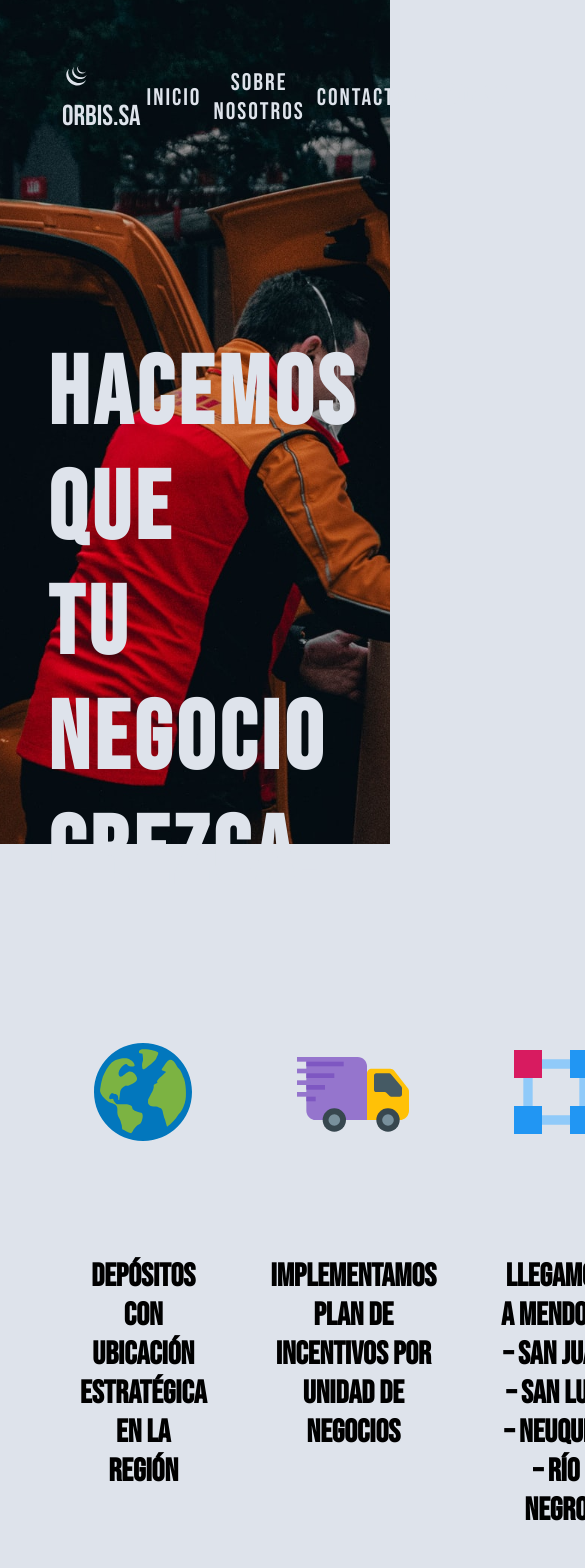
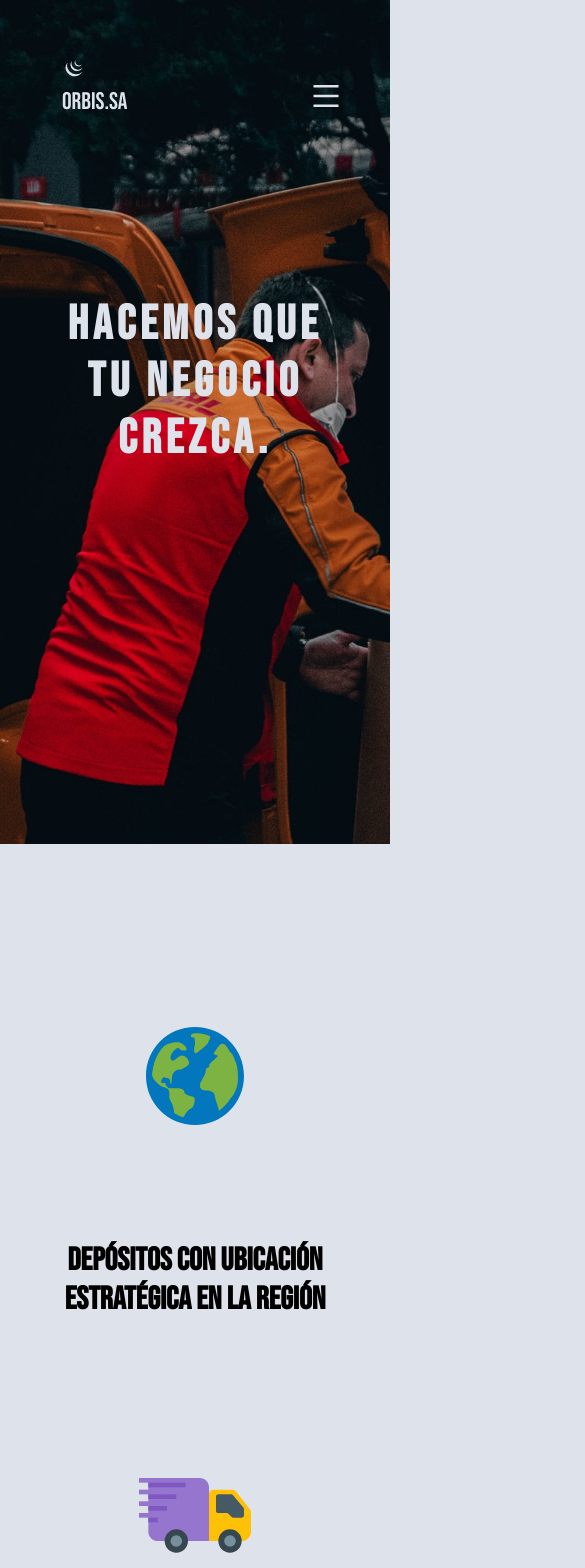
Before and after one commit to jattorri/orbis, a React (Create React App) app: page / in a window 390 px wide. Shown: the top 1568 px of the page, 585 px wide, since content can reach past the window. Built offline with nearby package versions, Linux system fonts and the light colour scheme.

Commit message:
responsive

```diff
--- a/src/Navbar.js
+++ b/src/Navbar.js
@@ -1,6 +1,7 @@
 import React from 'react';
 import { FaBehance, FaFacebook, FaLinkedin, FaTwitter } from 'react-icons/fa';
 import { DiJqueryLogo } from 'react-icons/di';
+import { AiOutlineMenu } from 'react-icons/ai';
 
 const Navbar = () => {
   return (
@@ -30,6 +31,10 @@ const Navbar = () => {
           <FaTwitter />
         </a>
       </div>
+      <div></div>
+      <div className='navbar-toggle'>
+        <AiOutlineMenu />
+      </div>
     </nav>
   );
 };
--- a/src/index.css
+++ b/src/index.css
@@ -1,4 +1,5 @@
 @import url('https://fonts.googleapis.com/css2?family=Bebas+Neue&display=swap');
+
 html {
   box-sizing: border-box;
   background-color: #dee3eb;
@@ -15,13 +16,12 @@ body {
   background-size: 90rem;
   height: 100vh;
 }
-#root {
-}
+
 /**********NAVBAR*************/
 .navbar {
   padding: 2em;
   display: grid;
-  grid-template-columns: 0.5fr 2fr 1fr;
+  grid-template-columns: 1fr 2fr 1fr;
   background-color: transparent;
 }
 .navbar-links-grid {
@@ -100,4 +100,80 @@ body {
 .card > h6 {
   font-size: 2rem;
 }
+.navbar-toggle {
+  display: none;
+}
 /**********ABOUT*************/
+@media (max-width: 800px) {
+  .hero-h1 {
+    text-align: center;
+    padding: 3rem;
+    color: #dee3eb;
+    font-size: 4rem;
+    font-family: 'Bebas Neue';
+    letter-spacing: 0.3rem;
+  }
+  .navbar-icons-grid {
+    display: none;
+  }
+  .navbar-links-grid {
+    display: none;
+  }
+  .about {
+    display: block;
+    height: 100vh;
+    padding: 3rem;
+  }
+  .navbar-toggle {
+    position: relative;
+    padding: 3rem;
+    text-align: center;
+    font-size: 2rem;
+    display: block;
+    color: #dee3eb;
+  }
+  .navbar-toggle:hover {
+    color: #e2bb39;
+  }
+}
+
+@media (max-width: 400px) {
+  .hero-h1 {
+    text-align: center;
+    padding: 3rem;
+    color: #dee3eb;
+    font-size: 3rem;
+    font-family: 'Bebas Neue';
+    letter-spacing: 0.3rem;
+  }
+  .navbar-icons-grid {
+    display: none;
+  }
+  .navbar-links-grid {
+    display: none;
+  }
+  .about {
+    display: block;
+    height: 100vh;
+    padding: 2rem;
+  }
+  .navbar-toggle {
+    left: 2rem;
+    position: relative;
+    padding: 3rem;
+    text-align: center;
+    font-size: 2rem;
+    display: block;
+    color: #dee3eb;
+  }
+  .navbar-toggle:hover {
+    color: #e2bb39;
+  }
+  .navbar-title {
+    margin-left: 30px;
+    display: block;
+    font-family: 'Bebas Neue';
+    font-size: 1.5rem;
+    color: #dee3eb;
+  }
+}
```
